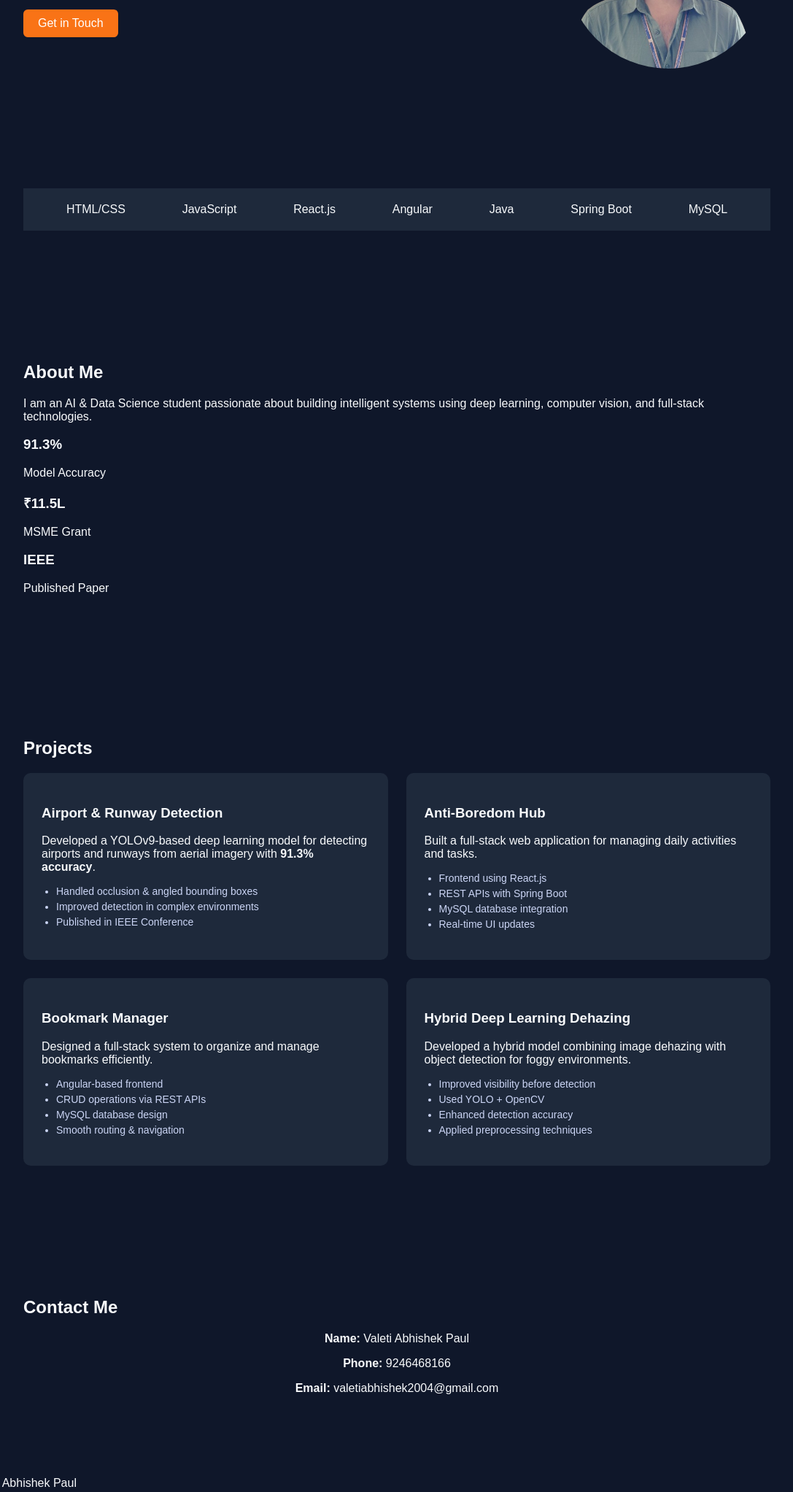
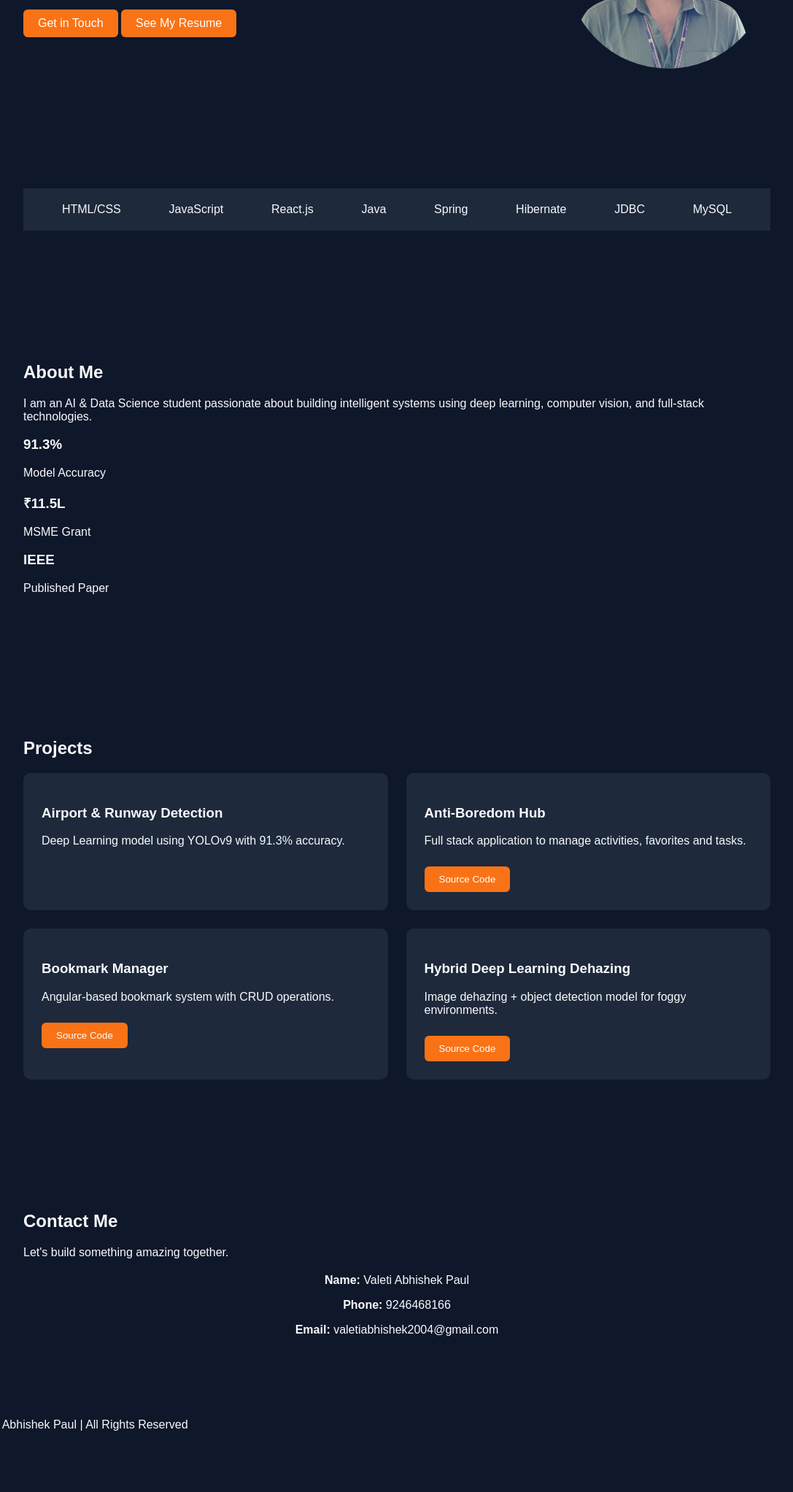
Before and after one commit to Abhishek200418/AbhishekProtfolio, a plain HTML site: page index.html in a window 1280 px wide. Shown: the part 386-2430 px from the top of the page at 73% size, without its empty margins (96-1183 px from the left). After the commit the page ends 2363 px from the top, so only its background shows below. Drawn offline with Linux system fonts and the light colour scheme.

Commit message:
name chnaged

```diff
--- a/Style.css
+++ b/Style.css
@@ -35,7 +35,6 @@ nav a {
     text-decoration: none;
 }
 
-/* HERO */
 #Hero {
     display: flex;
     justify-content: space-between;
@@ -47,7 +46,6 @@ nav a {
     border-radius: 50%;
 }
 
-/* BUTTON */
 .cta-btn {
     background: #F97316;
     padding: 10px 20px;
@@ -56,9 +54,10 @@ nav a {
     text-decoration: none;
     display: inline-block;
     margin-top: 10px;
+    border: none;
+    cursor: pointer;
 }
 
-/* SKILLS */
 .skills-list {
     display: flex;
     justify-content: space-around;
@@ -66,7 +65,6 @@ nav a {
     padding: 20px;
 }
 
-/* PROJECTS */
 .projects-container {
     display: grid;
     grid-template-columns: repeat(2,1fr);
@@ -79,24 +77,11 @@ nav a {
     border-radius: 10px;
 }
 
-.project-card ul {
-    margin-top: 10px;
-    padding-left: 20px;
-}
-
-.project-card li {
-    font-size: 14px;
-    color: #CBD5F5;
-    margin-bottom: 5px;
-}
-
-/* CONTACT */
 .contact-details {
     text-align: center;
     margin-top: 20px;
 }
 
-/* MOBILE */
 @media(max-width:768px){
     #Hero{
         flex-direction: column;
--- a/index.html
+++ b/index.html
@@ -5,12 +5,12 @@
     <title>Valeti Abhishek Paul</title>
     <meta name="viewport" content="width=device-width, initial-scale=1.0">
 
-    <link rel="stylesheet" href="style.css">
+    <!-- FIXED ONLY THIS LINE -->
+    <link rel="stylesheet" href="./Style.css">
 </head>
 
 <body>
 
-<!-- HEADER -->
 <header id="header">
     <div class="container">
         <h1 class="logo">Valeti Abhishek Paul</h1>
@@ -25,35 +25,39 @@
     </div>
 </header>
 
-<!-- HERO -->
 <section id="Hero">
     <div class="hero-left">
-        <p>Hello.</p>
+        <p class="intro">Hello.</p>
         <h2>I'm Abhishek</h2>
         <h3>AI & Data Science Student</h3>
 
-        <a class="cta-btn" href="#Contact">Get in Touch</a>
+        <div class="hero-buttons">
+            <a class="cta-btn" href="#Contact">Get in Touch</a>
+            <a class="cta-btn" target="_blank"
+               href="https://drive.google.com/file/d/1mknX6mJrse-gfV-G3Hh72gG_BUP07br_/view?usp=sharing">
+               See My Resume
+            </a>
+        </div>
     </div>
 
     <div class="hero-right">
-        <img src="Abhishek-removebg-preview.png" alt="Profile">
+        <img src="Abhishek-removebg-preview.png" alt="Profile Image">
     </div>
 </section>
 
-<!-- SKILLS -->
 <section id="Skills">
     <div class="skills-list">
         <span>HTML/CSS</span>
         <span>JavaScript</span>
         <span>React.js</span>
-        <span>Angular</span>
         <span>Java</span>
-        <span>Spring Boot</span>
+        <span>Spring</span>
+        <span>Hibernate</span>
+        <span>JDBC</span>
         <span>MySQL</span>
     </div>
 </section>
 
-<!-- ABOUT -->
 <section id="About">
     <div class="about-left">
         <h2>About Me</h2>
@@ -81,7 +85,7 @@
     </div>
 </section>
 
-<!-- PROJECTS -->
+<!-- UPDATED PROJECTS -->
 <section id="Projects">
     <h2>Projects</h2>
 
@@ -89,61 +93,34 @@
 
         <div class="project-card">
             <h3>Airport & Runway Detection</h3>
-            <p>
-                Developed a YOLOv9-based deep learning model for detecting airports and runways from aerial imagery with <strong>91.3% accuracy</strong>.
-            </p>
-            <ul>
-                <li>Handled occlusion & angled bounding boxes</li>
-                <li>Improved detection in complex environments</li>
-                <li>Published in IEEE Conference</li>
-            </ul>
+            <p>Deep Learning model using YOLOv9 with 91.3% accuracy.</p>
         </div>
 
         <div class="project-card">
             <h3>Anti-Boredom Hub</h3>
-            <p>
-                Built a full-stack web application for managing daily activities and tasks.
-            </p>
-            <ul>
-                <li>Frontend using React.js</li>
-                <li>REST APIs with Spring Boot</li>
-                <li>MySQL database integration</li>
-                <li>Real-time UI updates</li>
-            </ul>
+            <p>Full stack application to manage activities, favorites and tasks.</p>
+            <button class="cta-btn source-btn">Source Code</button>
         </div>
 
         <div class="project-card">
             <h3>Bookmark Manager</h3>
-            <p>
-                Designed a full-stack system to organize and manage bookmarks efficiently.
-            </p>
-            <ul>
-                <li>Angular-based frontend</li>
-                <li>CRUD operations via REST APIs</li>
-                <li>MySQL database design</li>
-                <li>Smooth routing & navigation</li>
-            </ul>
+            <p>Angular-based bookmark system with CRUD operations.</p>
+            <button class="cta-btn source-btn">Source Code</button>
         </div>
 
         <div class="project-card">
             <h3>Hybrid Deep Learning Dehazing</h3>
-            <p>
-                Developed a hybrid model combining image dehazing with object detection for foggy environments.
-            </p>
-            <ul>
-                <li>Improved visibility before detection</li>
-                <li>Used YOLO + OpenCV</li>
-                <li>Enhanced detection accuracy</li>
-                <li>Applied preprocessing techniques</li>
-            </ul>
+            <p>Image dehazing + object detection model for foggy environments.</p>
+            <button class="cta-btn source-btn">Source Code</button>
         </div>
 
     </div>
 </section>
 
-<!-- CONTACT -->
+<!-- UPDATED CONTACT -->
 <section id="Contact">
     <h2>Contact Me</h2>
+    <p>Let's build something amazing together.</p>
 
     <div class="contact-details">
         <p><strong>Name:</strong> Valeti Abhishek Paul</p>
@@ -152,11 +129,11 @@
     </div>
 </section>
 
+<script src="index.js"></script>
+
 <footer>
-    <p>© 2026 Valeti Abhishek Paul</p>
+    <p>© 2026 Valeti Abhishek Paul | All Rights Reserved</p>
 </footer>
-
-<script src="script.js"></script>
 
 </body>
 </html>
--- a/index.js
+++ b/index.js
@@ -1,6 +1,7 @@
 document.addEventListener("DOMContentLoaded", function () {
 
     const projects = document.querySelectorAll(".project-card");
+    const buttons = document.querySelectorAll(".source-btn");
 
     const projectDetails = [
         "Airport & Runway Detection\n\nYOLO-based model with 91.3% accuracy.\nTechnologies: Python, YOLO, OpenCV",
@@ -12,18 +13,27 @@ document.addEventListener("DOMContentLoaded", function () {
         "Hybrid Dehazing\n\nImage dehazing + object detection.\nTechnologies: Python, YOLO"
     ];
 
+    const links = [
+        "",
+        "https://github.com/Abhishek200418/Anti-Boredom-Hub-",
+        "https://github.com/Abhishek200418/BookMark",
+        "https://github.com/Abhishek200418/image-dehazing-object-detection"
+    ];
+
     projects.forEach((project, index) => {
+        project.addEventListener("click", () => {
+            alert(projectDetails[index]);
+        });
+    });
 
-        project.addEventListener("click", () => {
+    buttons.forEach((btn, index) => {
+        btn.addEventListener("click", (e) => {
+            e.stopPropagation();
 
-            if (projectDetails[index]) {
-                alert(projectDetails[index]);
-            } else {
-                alert("Details not available");
+            if (links[index]) {
+                window.open(links[index]);
             }
-
         });
-
     });
 
 });
```
